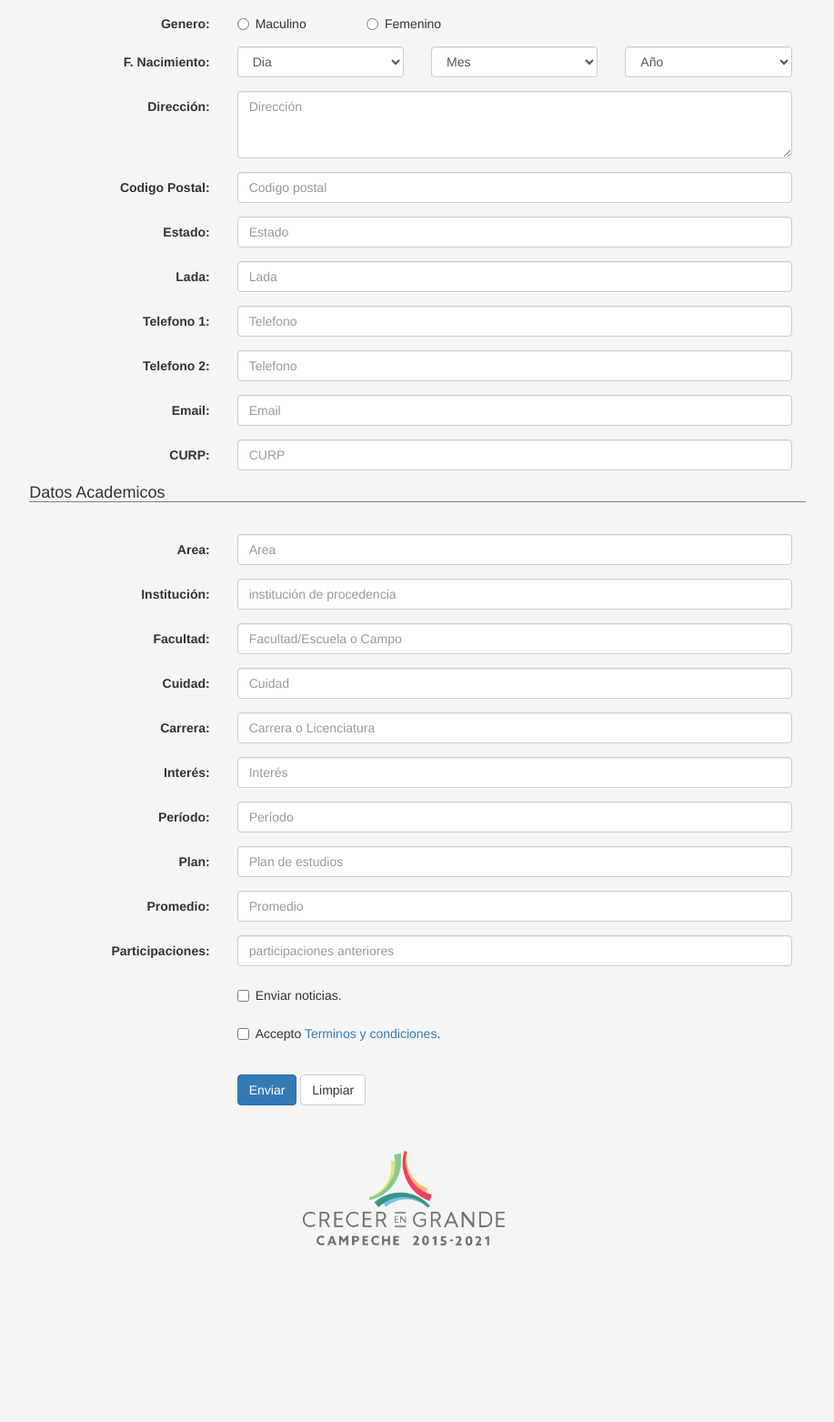
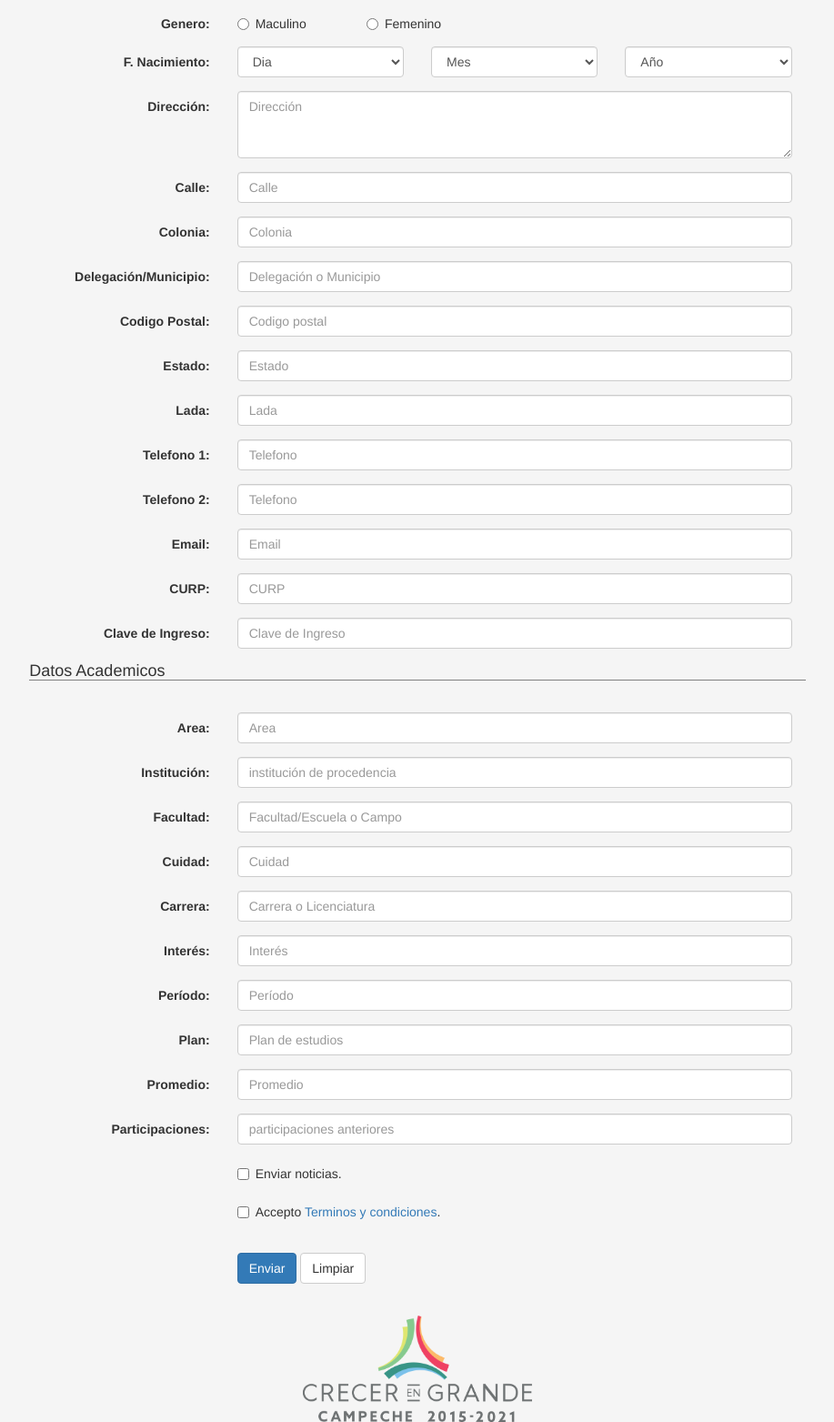
Before and after one commit to jonatanLara/Pagina_Coesicydet, a PHP site: page /formulario.html in a window 1280 px wide; the page is wider, and only the part inside the window is pictured. Shown: the part 466-2029 px from the top of that part at 91% size, without its empty margins (181-1098 px from the left). Before the commit the page ends 1835 px from the top of that part, so only its background shows below. Run offline with PHP 8.4, Linux system fonts and the light colour scheme.

Commit message:
Revert "tercer commit"
This reverts commit caba81a437bc6a575d79f4a4a4b536d2546ccd38.

```diff
--- a/PagWeb/css/style2.css
+++ b/PagWeb/css/style2.css
@@ -91,7 +91,6 @@ aside p{
 .logo_crecer img{
     width: 18em;
     height: auto;
-    padding: 15px;
 }
 .logo_2{
      width: 18em;
--- a/PagWeb/formulario.html
+++ b/PagWeb/formulario.html
@@ -121,6 +121,25 @@
 			        </div>
 			    </div>
 
+				<div class="form-group">
+			        <label class="control-label col-xs-3">Calle:</label>
+			        <div class="col-xs-9">
+			            <input type="text" class="form-control" placeholder="Calle">
+			        </div>
+			    </div>
+			    <div class="form-group">
+			        <label class="control-label col-xs-3">Colonia:</label>
+			        <div class="col-xs-9">
+			            <input type="text" class="form-control" placeholder="Colonia">
+			        </div>
+			    </div>
+
+			    <div class="form-group">
+			        <label class="control-label col-xs-3">Delegación/Municipio:</label>
+			        <div class="col-xs-9">
+			            <input type="text" class="form-control" placeholder="Delegación o Municipio">
+			        </div>
+			    </div>
 			    <div class="form-group">
 			        <label class="control-label col-xs-3">Codigo Postal:</label>
 			        <div class="col-xs-9">
@@ -164,6 +183,12 @@
 			        <label class="control-label col-xs-3" >CURP:</label>
 			        <div class="col-xs-9">
 			            <input type="text" class="form-control" placeholder="CURP">
+			        </div>
+			    </div>
+			    <div class="form-group">
+			        <label class="control-label col-xs-3" >Clave de Ingreso:</label>
+			        <div class="col-xs-9">
+			            <input type="text" class="form-control" placeholder="Clave de Ingreso">
 			        </div>
 			    </div>
 
@@ -250,15 +275,6 @@
 			            <input type="reset" class="btn btn-default" value="Limpiar">
 			        </div>
 			    </div>
-
-
-				<div class="logo_crecer form-group"><br>
-					<center>
-						<img src="img/crecer_en_grande.png" alt="">
-					</center>
-
-				</div>
-
 			</form>
 	</div>
 
@@ -269,6 +285,13 @@
 
 			<a href="javascript:void(0);" class="glyphicon glyphicon-chevron-up"></a>
 		</div>
+
+	<div class="logo_crecer"><br>
+		<center>
+			<img src="img/crecer_en_grande.png" alt="">
+		</center>
+
+	</div>
 
 	  <script src="js/jquery-2.1.4.min.js"></script>
 	  <script src="js/bootstrap.min.js"></script>
```
